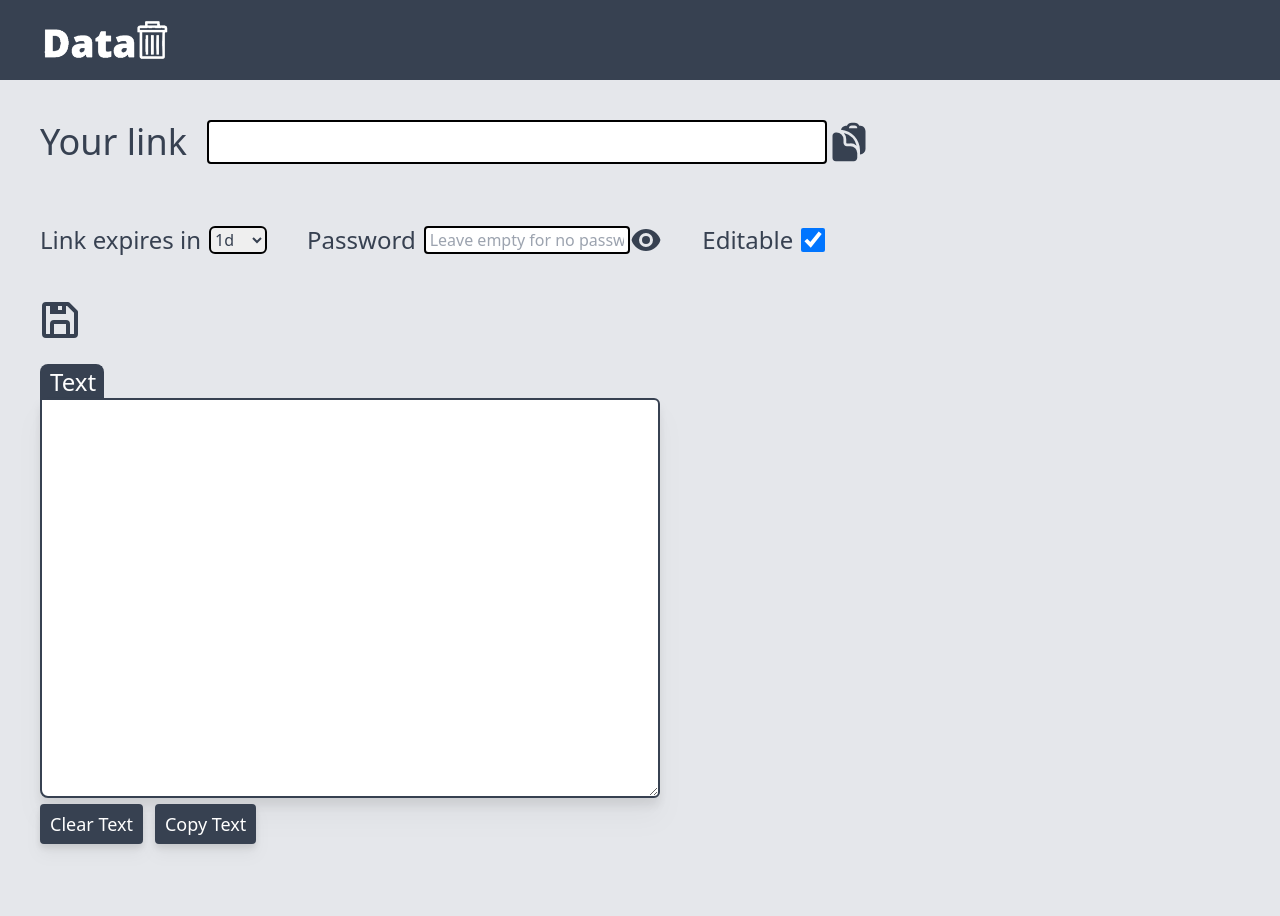
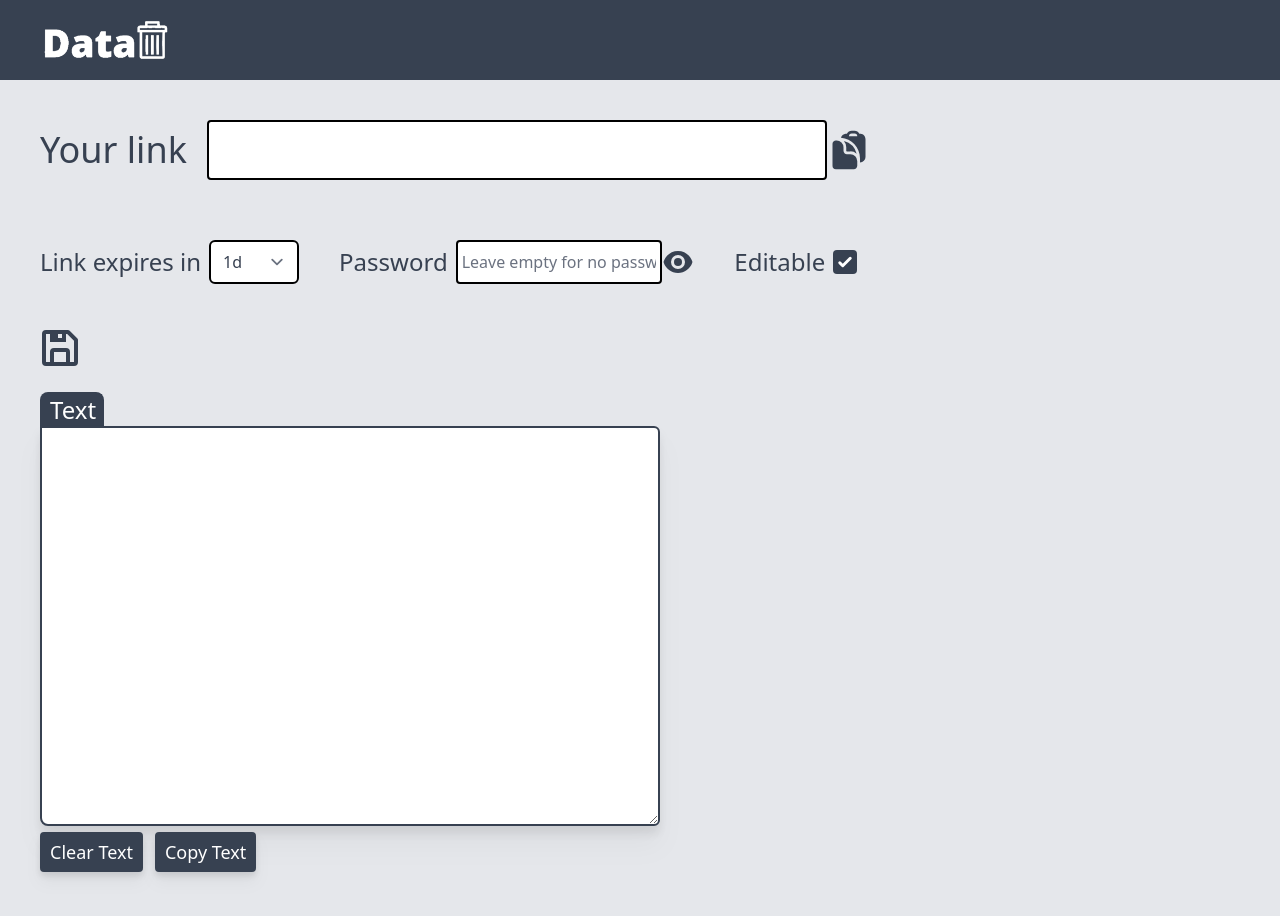
Before and after one commit to cemratip/Data-Bin-Frontend, a React (Create React App) app: page / in a window 1280 px wide. Shown: the top 916 px of the page. Built offline with nearby package versions, Linux system fonts and the light colour scheme; no server answers.

Commit message:
Styled checkbox

```diff
--- a/package.json
+++ b/package.json
@@ -4,6 +4,7 @@
   "private": true,
   "dependencies": {
     "@heroicons/react": "^2.0.10",
+    "@tailwindcss/forms": "^0.5.3",
     "@testing-library/jest-dom": "^5.16.5",
     "@testing-library/react": "^13.3.0",
     "@testing-library/user-event": "^13.5.0",
--- a/src/NewLink.js
+++ b/src/NewLink.js
@@ -128,7 +128,7 @@ export default function NewLink() {
                     <EyeSlashIcon className='w-3 md:w-4 lg:w-8 cursor-pointer' onClick={() => setPasswordVisibility(!passwordVisible)}/>
                 }
                 <label className='text-2xl pl-10 pr-2'>Editable</label>
-                <input className='w-6 h-6' type='checkbox' onChange={onEditableChange} checked={editable}/>
+                <input className='w-6 h-6 text-gray-700 rounded' type='checkbox' onChange={onEditableChange} checked={editable}/>
             </div>
             <div className='flex items-center pl-9 py-5 '>
                 <BiSave className='w-12 h-12 cursor-pointer' onClick={save}/>
--- a/tailwind.config.js
+++ b/tailwind.config.js
@@ -4,5 +4,5 @@ module.exports = {
   theme: {
     extend: {},
   },
-  plugins: [],
+  plugins: [require("@tailwindcss/forms")],
 }
```
Also changed, not shown: 1 other file (tests, documents, lock files or other folders).
